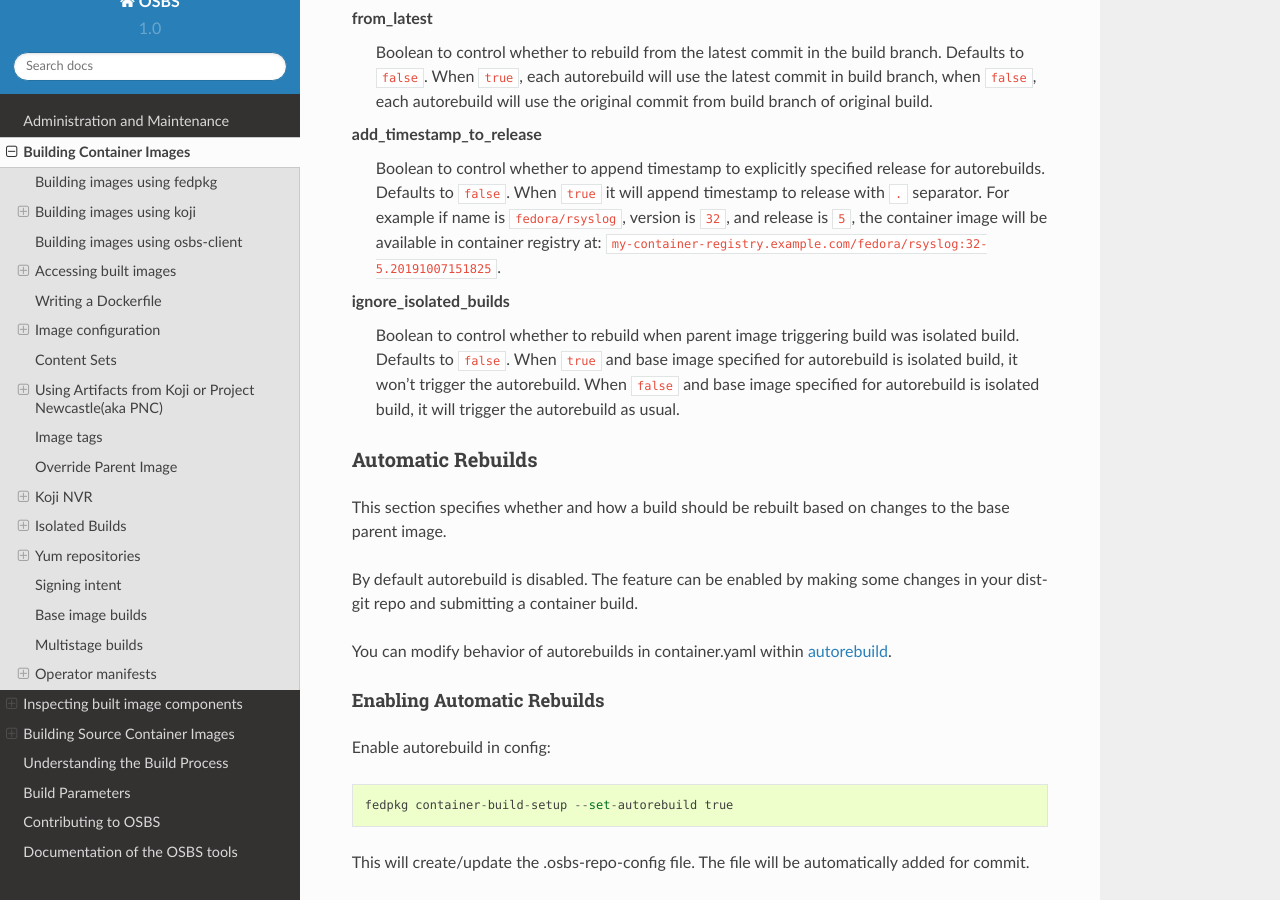
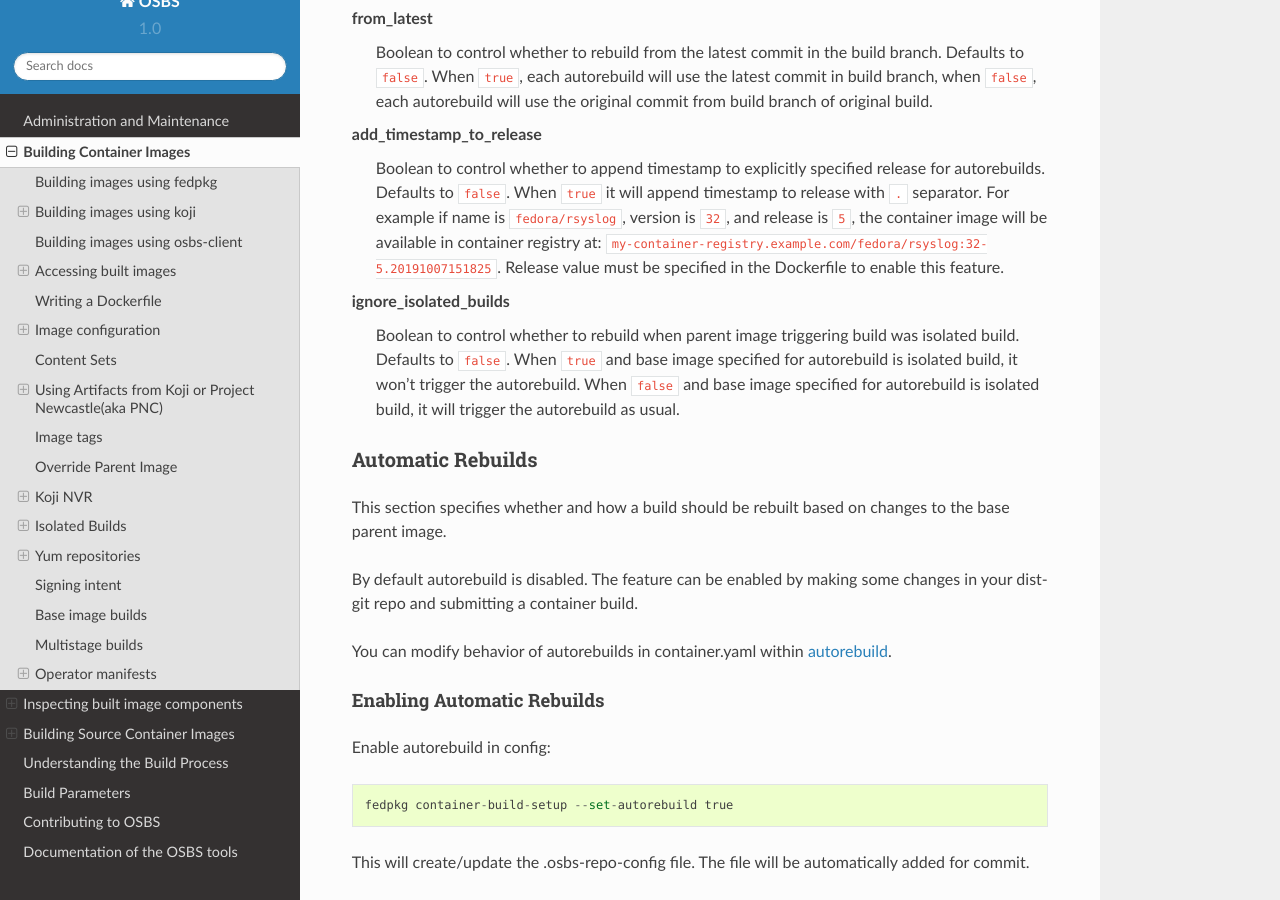
Before and after one commit to containerbuildsystem/osbs-docs, a Sphinx documentation site: the page built from docs/users.rst, in a window 1280 px wide and 900 px high, scrolled down 11926 px. Built offline with Sphinx 7.4.7 and the Read the Docs theme 2.0.0, drawn with Linux system fonts in a browser that asks for light colours.

Commit message:
Autorebuilds: clarify that release must be specified
`add_timestamp_to_release` works only with hardcoded release in the
Dockerfile

Signed-off-by: Martin Basti <mbasti@redhat.com>

```diff
--- a/docs/users.rst
+++ b/docs/users.rst
@@ -623,6 +623,7 @@ add_timestamp_to_release
   For example if name is ``fedora/rsyslog``, version is ``32``, and release is ``5``,
   the container image will be available in container registry at:
   ``my-container-registry.example.com/fedora/rsyslog:32-5.20191007151825``.
+  Release value must be specified in the Dockerfile to enable this feature.
 
 ignore_isolated_builds
   Boolean to control whether to rebuild when parent image triggering build was isolated build.
```
